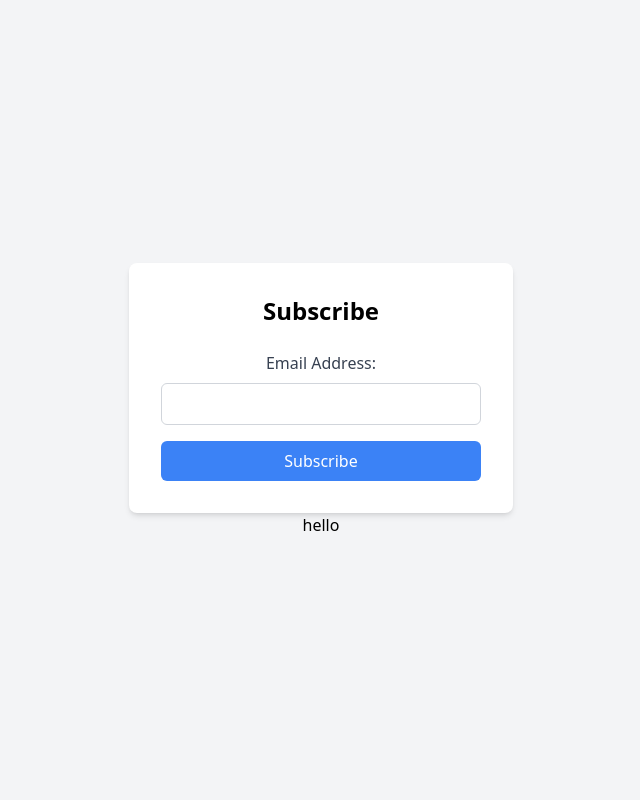
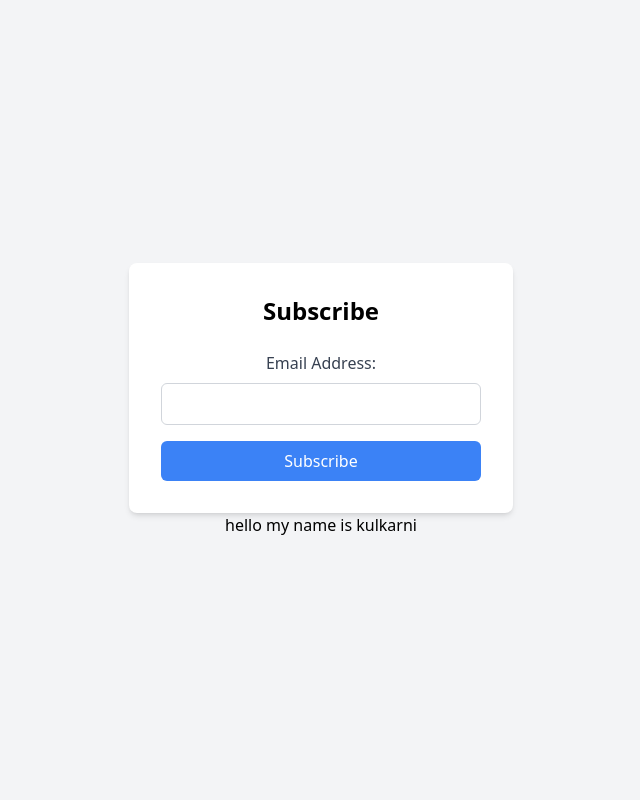
Before and after one commit to pkkulk/Emailslicer, a Flask app: page / in a window 1280 px wide. Shown: the whole page, without its empty margins (319-959 px from the left). Run offline with Flask 3, Linux system fonts and the light colour scheme; style sheets or scripts are compiled from the project's sources.

Commit message:
Initial commit

```diff
--- a/templates/index.html
+++ b/templates/index.html
@@ -17,7 +17,7 @@
                       Subscribe
                     </button>
                   </form>
-                  <h1>hello </h1>
+                  <h1>hello my name is kulkarni  </h1>
             </div>
           </div>
 
```
